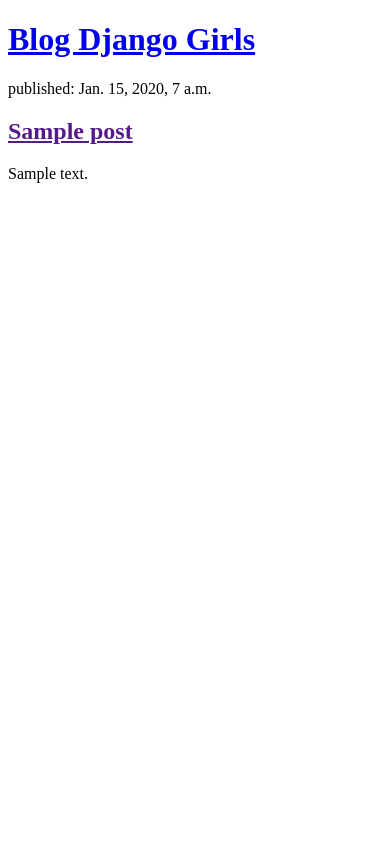
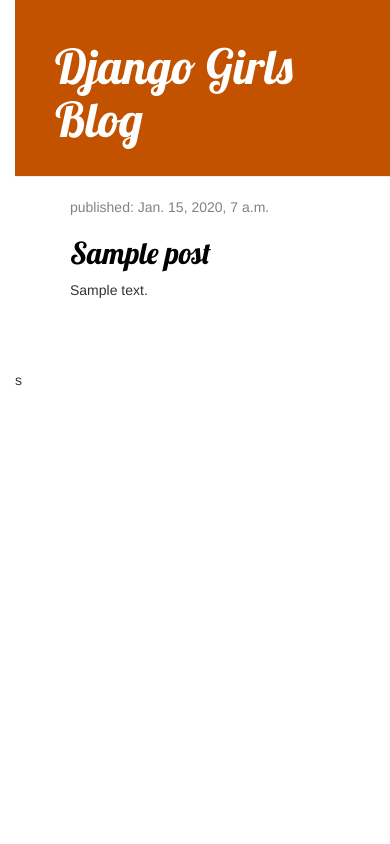
Before and after one commit to SuellenPinho/my-first-blog, a Django app: page / in a window 390 px wide. Run offline with Django 3.2, Linux system fonts and the light colour scheme; tables that the repository leaves empty hold one stand-in row (values such as "Sample post"); some libraries are stand-ins or nearby versions.

Commit message:
Added view and template for detailed blog post as well as CSS for the site.

```diff
--- /dev/null
+++ b/blog/static/css/blog.css
@@ -0,0 +1,46 @@
+h1 a, h2 a {
+    color: #C25100;
+    font-family: 'Lobster';
+}
+body{
+    padding-left: 15px;
+}
+.page-header{
+    background-color: #C25100;
+    margin-top: 0;
+    padding: 20px 20px 20px 40px;
+}
+.page-header h1, .page-header a, .page-header h1 a:visited, .page-header h1 a:active{
+    color: #ffffff;
+    font-size: 36pt;
+    text-decoration: none;
+}
+.content{
+    margin-left: 40px;
+}
+
+h1,h2,h3,h4{
+    font-family: 'Lobster',cursive;
+}
+.date{
+    color:#828282;
+}
+.sabe{
+    float:right;
+}
+.post-form textarea, . .post-form input{
+    width: 100%;
+}
+.top-menu, .top-menu:hover, .top-menu:visited{
+    color:#ffffff;
+    float:right;
+    font-size: 26pt;
+    margin-right: 20px;
+
+}
+.post{
+    margin-bottom: 70px;
+}
+.post h2 a, .post h2 a:visited{
+    color: #000000;
+}
--- /dev/null
+++ b/blog/templates/blog/base.html
@@ -0,0 +1,26 @@
+{% load static %}
+<html>
+
+<head>
+    <title>Django Girls blog</title>
+    <link rel="stylesheet" href="//maxcdn.bootstrapcdn.com/bootstrap/3.2.0/css/bootstrap.min.css">
+    <link rel="stylesheet" href="//maxcdn.bootstrapcdn.com/bootstrap/3.2.0/css/bootstrap-theme.min.css">
+    <link href='//fonts.googleapis.com/css?family=Lobster&subset=latin,latin-ext' rel='stylesheet' type='text/css'>
+    <link rel="stylesheet" href="{% static 'css/blog.css' %}">
+</head>
+
+<body>
+    <div class="page-header">
+        <h1><a href="/">Django Girls Blog</a></h1>
+    </div>
+    <div class="content container">
+        <div class="row">
+            <div class="col-md-8">
+                {% block content %}
+                {% endblock %}
+            </div>
+        </div>
+    </div>
+</body>
+
+</html>s
--- a/blog/templates/blog/post_list.html
+++ b/blog/templates/blog/post_list.html
@@ -1,3 +1,5 @@
+{% extends 'blog/base.html'%}
+<!-- {% load static %}
 <!DOCTYPE html>
 <html lang="en">
 
@@ -5,12 +7,17 @@
     <meta charset="UTF-8">
     <meta name="viewport" content="width=device-width, initial-scale=1.0">
     <title>Blog Django Girls</title>
+    <link rel="stylesheet" href="//maxcdn.bootstrapcdn.com/bootstrap/3.2.0/css/bootstrap.min.css">
+    <link rel="stylesheet" href="//maxcdn.bootstrapcdn.com/bootstrap/3.2.0/css/bootstrap-theme.min.css">
+    <link href="//fonts.googleapis.com/css?family=Lobster&subset=latin,latin-ext" rel="stylesheet" type="text/css">
+    <link rel="stylesheet" href="{% static 'css/blog.css' %}">
+
 </head>
 
 <body>
-    <div>
+    <div class="page-header">
         <h1><a href="/">Blog Django Girls</a></h1>
-    </div>
+    </div> -->
     <!--  cycle
 Ciclo entre dadas strings ou variáveis a cada vez que esta tag é encontrada.
 Dentro de um loop, ciclos entre dadas strings a cada volta dentro do loop:
@@ -18,15 +25,28 @@
     {% for post in posts %}
         {{post}}
     {% endfor %}-->
-    {% for post in posts %}
-        <div>
-            <p>published: {{ post.published_date }}</p>
-            <h2><a href="">{{ post.title }}</a></h2>
+    <!-- <div class="content container">
+        <div class="row">
+            <div class="col-md-8"> -->
+
+
+
+    {% block content %}
+        {% for post in posts %}
+        <div class="post">
+            <div class="date">
+                <p>published: {{ post.published_date }}</p>
+            </div>
+            <h2><a href="{% url 'post_detail' pk=post.pk %}">{{ post.title }}</a></h2>
             <p>{{ post.text|linebreaksbr }}</p>
         </div>
-    {% empty %}
-        <h6>Não há postagens no momento</h6>
-    {% endfor %}
+        {% empty %}
+            <h6>Não há postagens no momento</h6>
+        {% endfor %}
+    {% endblock %}
+    <!-- </div>
+        </div>
+    </div> -->
 
 </body>
 
--- a/blog/urls.py
+++ b/blog/urls.py
@@ -3,4 +3,5 @@
 
 urlpatterns = [
     path('', views.post_list, name='post_list'),
+    path('post/<int:pk>/',views.post_detail,name='post_detail'),
 ]
--- a/blog/views.py
+++ b/blog/views.py
@@ -1,4 +1,4 @@
-from django.shortcuts import render
+from django.shortcuts import render, get_object_or_404
 from django.utils import timezone
 from .models import Post #Tanto views.py como models.py estão no mesmo diretório. Isto significa que podemos usar . e o nome do arquivo (sem py).
 
@@ -6,4 +6,9 @@
 
 def post_list(request):
     posts = Post.objects.filter(published_date__lte=timezone.now()).order_by('published_date')
+    print(1111, len(posts))
     return render(request, 'blog/post_list.html', {'posts': posts})
+
+def post_detail(request, pk):
+    Post = get_object_or_404(Post, pk=pk)
+    return render(request, 'blog/post_detail.html',{'post':post})
--- a/mysite/settings.py
+++ b/mysite/settings.py
@@ -119,7 +119,10 @@
 # https://docs.djangoproject.com/en/3.2/howto/static-files/
 
 STATIC_URL = '/static/'
-STATIC_ROOT = BASE_DIR / 'static'
+STATICFILES_DIRS = [
+    BASE_DIR / "static",
+]
+STATIC_ROOT = BASE_DIR / 'staticfiles'
 
 # Default primary key field type
 # https://docs.djangoproject.com/en/3.2/ref/settings/#default-auto-field
```
Also changed, not shown: blog/templates/blog/post_detail.html (added, +13 -0 lines), 1 other file.
